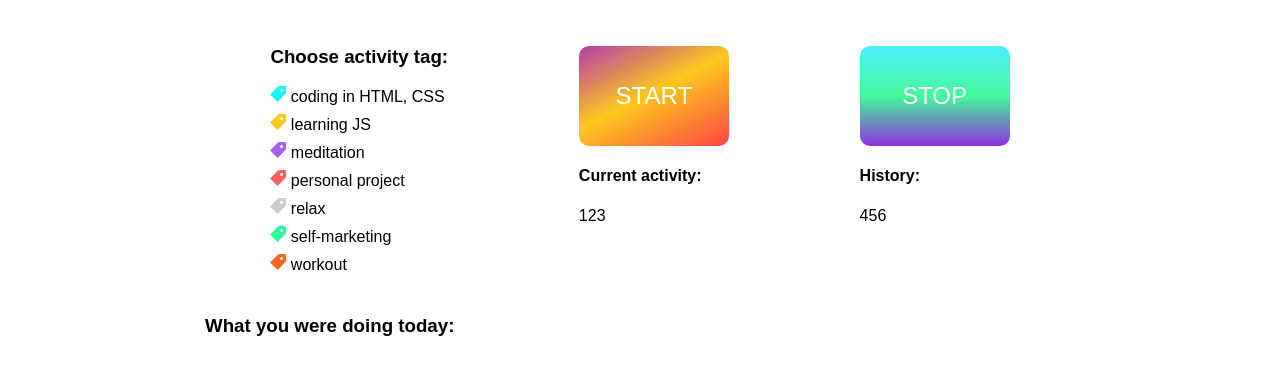
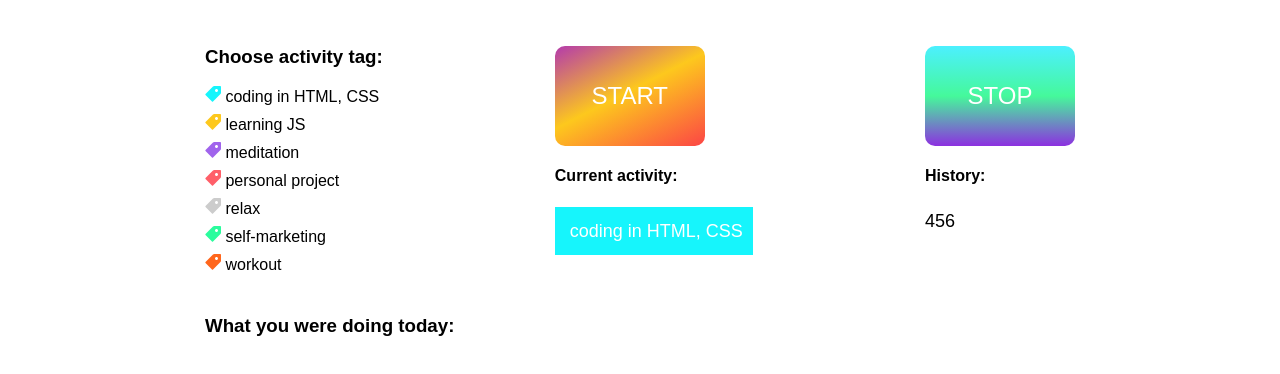
Before and after one commit to nadyawyn/daytimer, a website: page src/index.html in a window 1280 px wide. Both pictures are taken after a click on the item "coding in HTML, CSS". Shown: the part 152-526 px from the top of the page. Drawn offline with nearby package versions, Linux system fonts and the light colour scheme; files that its build step writes are made by us from their sources.

Commit message:
Added tag behavior on click

```diff
--- a/src/index.html
+++ b/src/index.html
@@ -28,8 +28,8 @@
 				<div class="main__item">
 					<button class="button button_start">start</button>
 					<h4>Current activity:</h4>
-					<div class="main__activities">
-						123
+					<div class="main__activities" id="current-activity">
+
 					</div>
 				</div>
 				<div class="main__item">
--- a/src/js/script.js
+++ b/src/js/script.js
@@ -27,12 +27,12 @@ window.addEventListener('DOMContentLoaded', function () {
 				nameB = b.name.toLowerCase();
 			if (nameA < nameB) {
 				return -1;
-			} //сортируем строки по возрастанию
+			}
 			if (nameA > nameB) {
 				return 1;
 			}
 
-			return 0; // Никакой сортировки
+			return 0;
 		});
 
 		for (let i = 0; i < myActivities.length; i++) {
@@ -40,12 +40,26 @@ window.addEventListener('DOMContentLoaded', function () {
 			let myActy = document.createElement('li'),
 				myColor = myActivities[i].color;
 
+			myActy.classList.add('activities__item');
+
 			myActy.innerHTML = '<svg width="16" height="16" viewBox="0 0 32 32"><path fill="' + myColor + '" d="M30.5 0h-12c-0.825 0-1.977 0.477-2.561 1.061l-14.879 14.879c-0.583 0.583-0.583 1.538 0 2.121l12.879 12.879c0.583 0.583 1.538 0.583 2.121 0l14.879-14.879c0.583-0.583 1.061-1.736 1.061-2.561v-12c0-0.825-0.675-1.5-1.5-1.5zM23 12c-1.657 0-3-1.343-3-3s1.343-3 3-3 3 1.343 3 3-1.343 3-3 3z"></path></svg>' + '&nbsp;' + myActivities[i].name;
 			activitiesUl.appendChild(myActy);
+			myActy.id = myColor;
 		}
 
 	}
 
+	//Tags behavior on click
 
+	let actTagList = document.querySelector('.activities'),
+		actTagAll = actTagList.childNodes,
+		actOutput = document.getElementById('current-activity');
+
+	actTagList.addEventListener('click', function (e) {
+		let tagText = e.target.textContent,
+			tagColor = e.target.id;
+		//actOutput.textContent = tagText;
+		actOutput.innerHTML = '<p style="background-color: ' + tagColor + '; color:#fff">' + tagText + '</p>';
+	});
 
 });
--- a/src/sass/blocks/_main.scss
+++ b/src/sass/blocks/_main.scss
@@ -4,7 +4,7 @@
 
 		align-items: flex-start;
 
-		justify-content: space-around;
+		justify-content: space-between;
 
 		&_bottom {
 			margin-top: 20px;
@@ -13,4 +13,12 @@
 		}
 	}
 
+	&__activities {
+		font-size: 18px;
+		line-height: 28px;
+
+		p {
+			padding: 10px;
+		}
+	}
 }
```
Also changed, not shown: dist/css/style.min.css, dist/index.html, dist/js/script.js.
